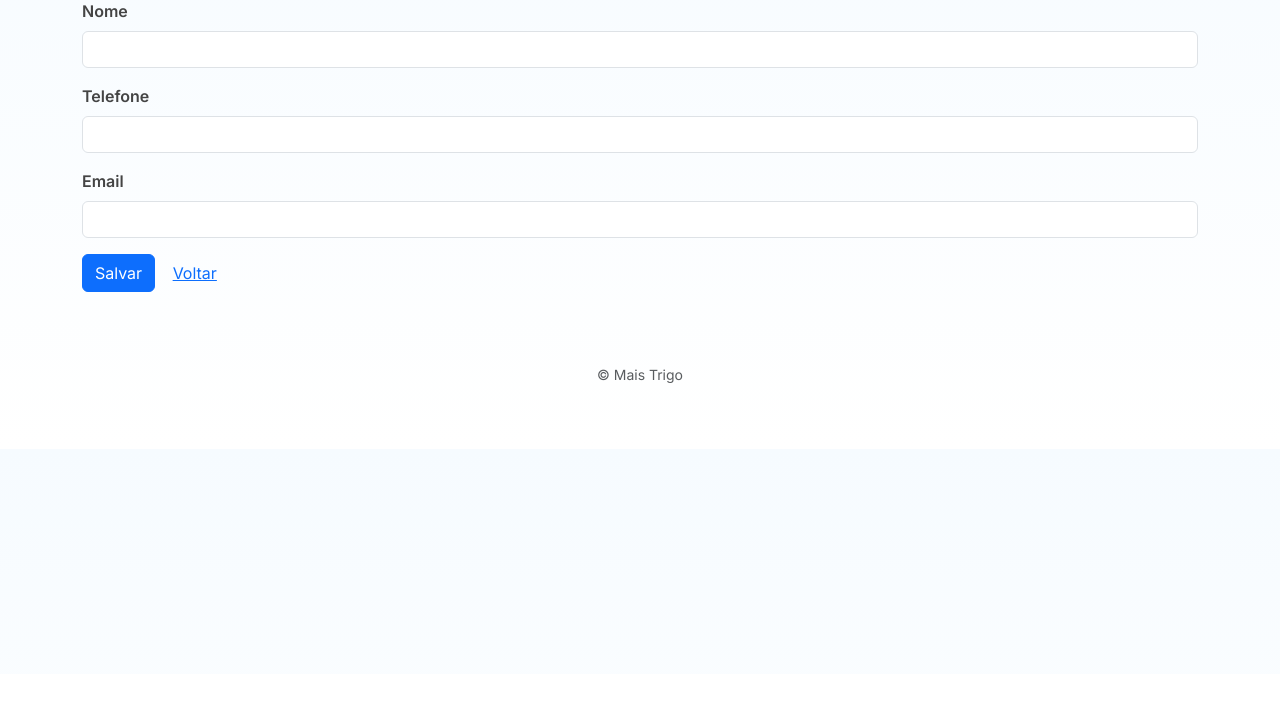
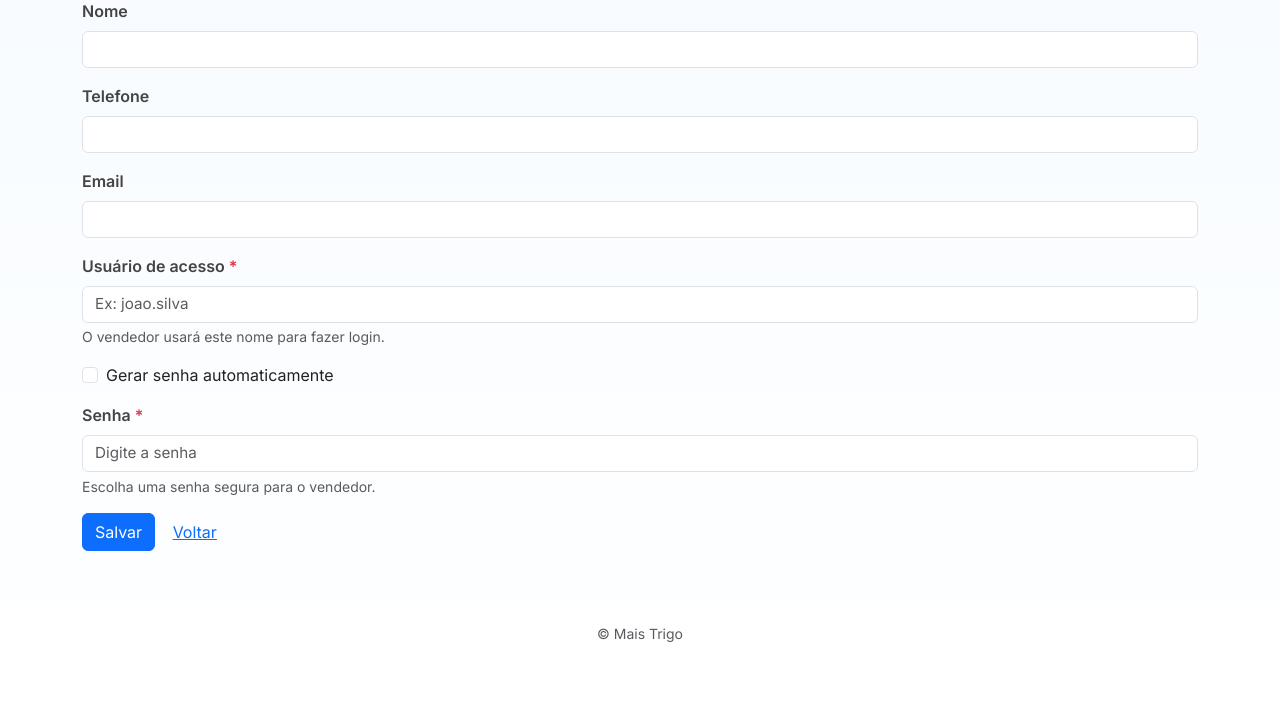
Before and after one commit to lucasghost18/mais-trigo-, a Flask app: page /vendors/new in a window 1280 px wide. Shown: the part 126-834 px from the top of the page. Before the commit the page ends 509 px from the top, so only its background shows below. Run offline with Flask 3, Linux system fonts and the light colour scheme; the visitor is signed in with stand-in values (Sample User, id 1).

Commit message:
feat: auto-gerar senha para vendedores, corrigir campos de senha e adicionar scripts Cloudflare Tunnel

```diff
--- a/app/routes.py
+++ b/app/routes.py
@@ -19,6 +19,17 @@ def login_required(view):
     def wrapped_view(**kwargs):
         if not session.get('logged_in'):
             return redirect(url_for('main.login'))
+        return view(**kwargs)
+    return wrapped_view
+
+
+def admin_required(view):
+    @wraps(view)
+    @login_required
+    def wrapped_view(**kwargs):
+        if not is_admin():
+            flash('Acesso restrito a administradores.', 'danger')
+            return redirect(url_for('main.index'))
         return view(**kwargs)
     return wrapped_view
 
@@ -243,27 +254,33 @@ def new_order():
 @login_required
 def vendors():
     vs = Vendor.query.order_by(Vendor.name).all()
-    return render_template('vendors.html', vendors=vs)
+    return render_template('vendors.html', vendors=vs, is_admin=is_admin())
 
 
 @bp.route('/vendors/new', methods=['GET', 'POST'])
-@login_required
+@admin_required
 def new_vendor():
     if request.method == 'POST':
         name = request.form.get('name')
         phone = request.form.get('phone')
         email = request.form.get('email')
+        username = (request.form.get('username') or '').strip()
+        password = (request.form.get('password') or '').strip()
+        auto_password = request.form.get('auto_password')
+        if not username:
+            flash('Nome de usuário é obrigatório.', 'danger')
+            return render_template('vendor_form.html', form=request.form)
+        if auto_password:
+            password = secrets.token_urlsafe(8)
+        if not password:
+            flash('Senha é obrigatória (ou marque a opção de gerar automaticamente).', 'danger')
+            return render_template('vendor_form.html', form=request.form)
+        if User.query.filter_by(username=username).first():
+            flash('Nome de usuário já existe. Escolha outro.', 'danger')
+            return render_template('vendor_form.html', form=request.form)
         v = Vendor(name=name, phone=phone, email=email)
         db.session.add(v)
         db.session.flush()  # get v.id before commit
-        # generate username and password
-        base = ''.join(ch.lower() for ch in (name or 'vendedor') if ch.isalnum() or ch == ' ').replace(' ', '.')[:20]
-        username = base
-        counter = 1
-        while User.query.filter_by(username=username).first():
-            username = f"{base}.{counter}"
-            counter += 1
-        password = str(secrets.randbelow(9000) + 1000)  # 4-digit numeric
         u = User(username=username, password=password, role='vendor', vendor_id=v.id)
         db.session.add(u)
         db.session.commit()
@@ -409,7 +426,7 @@ def delete_product(product_id):
 
 
 @bp.route('/vendors/<int:vendor_id>/edit', methods=['GET', 'POST'])
-@login_required
+@admin_required
 def edit_vendor(vendor_id):
     vendor = Vendor.query.get_or_404(vendor_id)
     if request.method == 'POST':
@@ -435,7 +452,7 @@ def edit_vendor(vendor_id):
 
 
 @bp.route('/vendors/<int:vendor_id>/delete', methods=['POST'])
-@login_required
+@admin_required
 def delete_vendor(vendor_id):
     vendor = Vendor.query.get_or_404(vendor_id)
     used = Order.query.filter_by(vendor_id=vendor_id).count()
--- a/app/templates/vendor_form.html
+++ b/app/templates/vendor_form.html
@@ -15,6 +15,41 @@
       <label class="form-label">Email</label>
       <input class="form-control" name="email" type="email" value="{{ vendor.email if vendor else (form.get('email') if form else '') }}">
     </div>
+    {% if not vendor %}
+    <div class="mb-3">
+      <label class="form-label">Usuário de acesso <span class="text-danger">*</span></label>
+      <input class="form-control" name="username" required placeholder="Ex: joao.silva" value="{{ form.get('username') if form else '' }}">
+      <div class="form-text">O vendedor usará este nome para fazer login.</div>
+    </div>
+    <div class="mb-3 form-check">
+      <input class="form-check-input" type="checkbox" id="auto-password" name="auto_password" value="1" {% if form and form.get('auto_password') %}checked{% endif %}>
+      <label class="form-check-label" for="auto-password">Gerar senha automaticamente</label>
+    </div>
+    <div class="mb-3" id="password-field">
+      <label class="form-label">Senha <span class="text-danger">*</span></label>
+      <input class="form-control" type="password" name="password" id="password-input" placeholder="Digite a senha">
+      <div class="form-text">Escolha uma senha segura para o vendedor.</div>
+    </div>
+    <script>
+      (function() {
+        var autoCb = document.getElementById('auto-password');
+        var pwField = document.getElementById('password-field');
+        var pwInput = document.getElementById('password-input');
+        function toggle() {
+          if (autoCb.checked) {
+            pwField.style.display = 'none';
+            pwInput.required = false;
+            pwInput.value = '';
+          } else {
+            pwField.style.display = 'block';
+            pwInput.required = true;
+          }
+        }
+        autoCb.addEventListener('change', toggle);
+        toggle();
+      })();
+    </script>
+    {% endif %}
     {% if vendor and user %}
     <div class="mb-3">
       <label class="form-label">Usuário de acesso</label>
@@ -22,7 +57,7 @@
     </div>
     <div class="mb-3">
       <label class="form-label">Nova senha (deixe em branco para manter)</label>
-      <input class="form-control" name="new_password" type="text" placeholder="Digite nova senha">
+      <input class="form-control" name="new_password" type="password" placeholder="Digite nova senha">
     </div>
     {% endif %}
     <button class="btn btn-primary" type="submit">Salvar</button>
--- a/app/templates/vendors.html
+++ b/app/templates/vendors.html
@@ -3,13 +3,15 @@
 {% block content %}
   <div class="d-flex justify-content-between mb-3">
     <h3>Vendedores</h3>
+    {% if is_admin %}
     <a class="btn btn-primary" href="{{ url_for('main.new_vendor') }}">Novo Vendedor</a>
+    {% endif %}
   </div>
 
   <div class="table-responsive">
     <table class="table table-sm table-hover align-middle">
       <thead>
-        <tr><th>Nome</th><th>Telefone</th><th>Email</th><th>Usuário</th><th>Ações</th></tr>
+        <tr><th>Nome</th><th>Telefone</th><th>Email</th><th>Usuário</th>{% if is_admin %}<th>Ações</th>{% endif %}</tr>
       </thead>
       <tbody>
         {% for v in vendors %}
@@ -18,12 +20,14 @@
             <td>{{ v.phone }}</td>
             <td>{{ v.email }}</td>
             <td>{% if v.user %}{{ v.user.username }}{% else %}-{% endif %}</td>
+            {% if is_admin %}
             <td>
               <a class="btn btn-sm btn-outline-secondary" href="{{ url_for('main.edit_vendor', vendor_id=v.id) }}">Editar</a>
               <form method="post" action="{{ url_for('main.delete_vendor', vendor_id=v.id) }}" style="display:inline-block; margin-left:6px;" onsubmit="return confirm('Remover vendedor {{ v.name }}?');">
                 <button class="btn btn-sm btn-danger" type="submit">Excluir</button>
               </form>
             </td>
+            {% endif %}
           </tr>
         {% endfor %}
       </tbody>
--- a/capacitor.config.json
+++ b/capacitor.config.json
@@ -1,10 +1,10 @@
 {
   "appId": "com.maistrigo.app",
-  "appName": "MaisTrigo",
+  "appName": "Mais Trigo",
   "webDir": "www",
   "bundledWebRuntime": false,
   "server": {
-    "url": "https://depend-enhancing-chair-grace.trycloudflare.com",
+    "url": "https://geometry-situated-agreement-tone.trycloudflare.com",
     "cleartext": false
   }
 }
```
Also changed, not shown: 3 other files.
